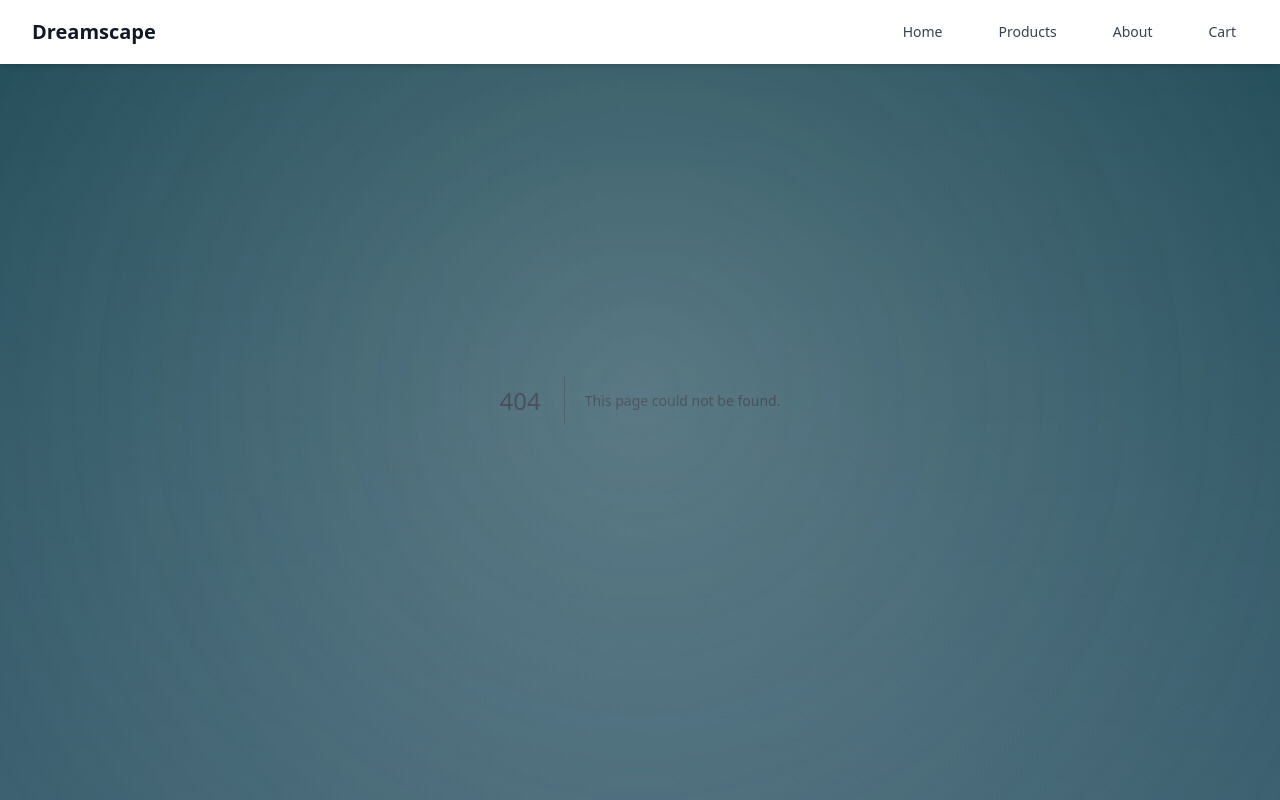
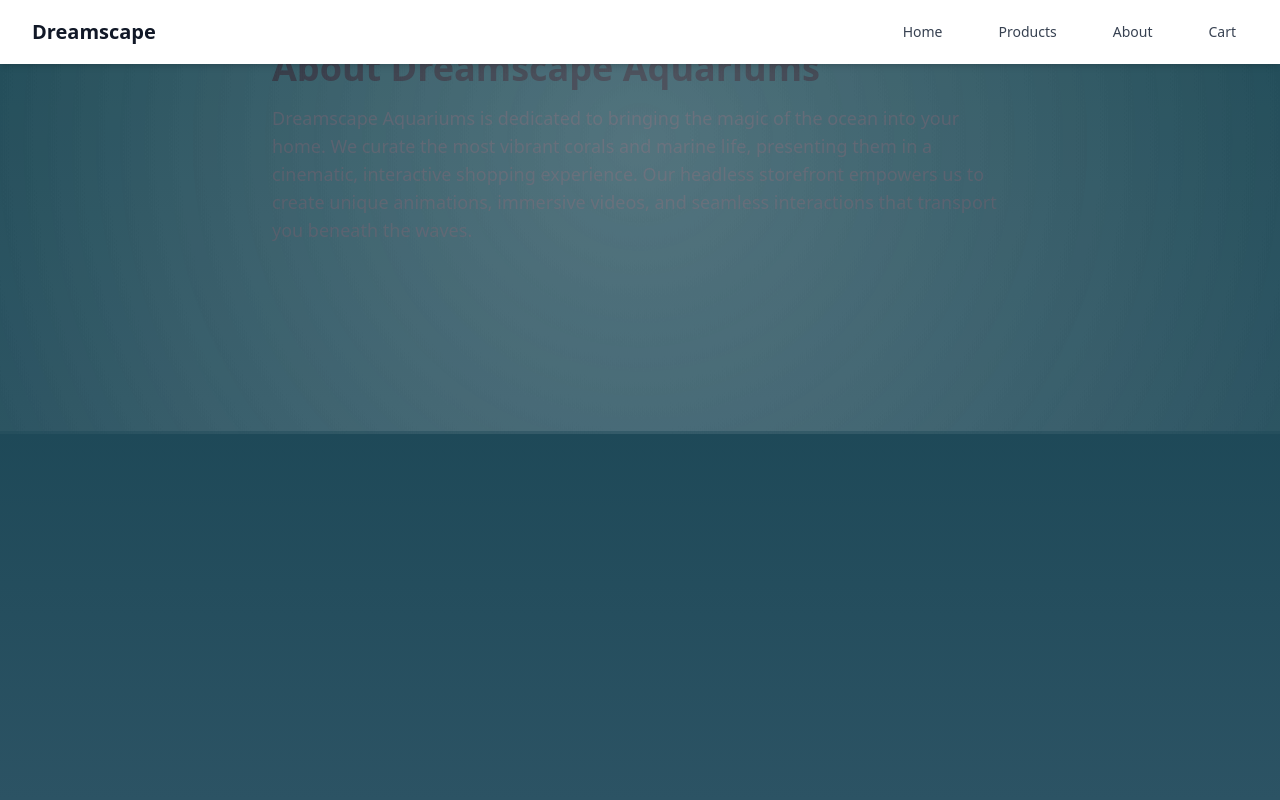
Before and after one commit to MrOrangeUS/DreamscapeAquariums, a Next.js app: page /about in a window 1280 px wide. Before the commit this address had no page. Shown: the top 800 px of the page. Built offline with nearby package versions, Linux system fonts and the light colour scheme.

Commit message:
Add About page
Add About page with metadata and content for Dreamscape Aquariums.

```diff
--- /dev/null
+++ b/src/app/about/page.tsx
@@ -0,0 +1,18 @@
+export const metadata = {
+  title: 'About \u2013 Dreamscape Aquariums',
+  description: 'Learn more about Dreamscape Aquariums.',
+};
+
+export default function About() {
+  return (
+    <main className="max-w-3xl mx-auto px-4 py-12">
+      <h1 className="text-4xl font-bold mb-4">About Dreamscape Aquariums</h1>
+      <p className="text-lg text-gray-700">
+        Dreamscape Aquariums is dedicated to bringing the magic of the ocean into your home. We curate the most vibrant
+        corals and marine life, presenting them in a cinematic, interactive shopping experience. Our headless storefront
+        empowers us to create unique animations, immersive videos, and seamless interactions that transport you beneath
+        the waves.
+      </p>
+    </main>
+  );
+}
```
